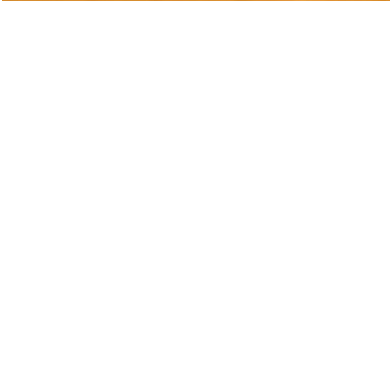
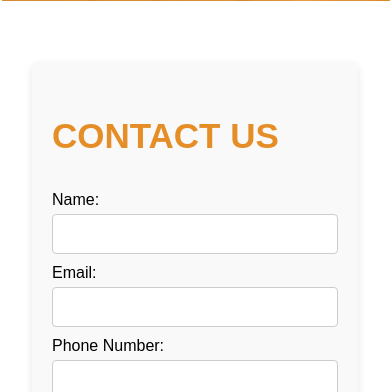
Before and after one commit to MalinduShasan/final_php_project, a PHP site: page / in a window 390 px wide; the page is wider, and only the part inside the window is pictured. Shown: the part 6108-6500 px from the top of that part. Before the commit the page ends 6109 px from the top of that part, so only its background shows below. Run offline with PHP 8.4, Linux system fonts and the light colour scheme.

Commit message:
added contact us part, form validation part.

```diff
--- a/index.php
+++ b/index.php
@@ -192,6 +192,90 @@
             margin-top:60px;
         }
 
+        /*contact us*/
+        .contact-container {
+            display: flex;
+            justify-content: space-between;
+            align-items: flex-start;
+            gap: 20px;
+            padding: 30px;
+            max-width: 1200px;
+            margin: 0 auto;
+        }
+
+        /* Form styling */
+        .contact-form {
+            flex: 1;
+            background-color: #f9f9f9;
+            padding: 20px;
+            border-radius: 8px;
+            box-shadow: 0 4px 8px rgba(0, 0, 0, 0.1);
+        }
+
+        .contact-form h2 {
+            margin-bottom: 20px;
+        }
+
+        .contact-form label {
+            display: block;
+            margin: 10px 0 5px;
+        }
+
+        .contact-form input[type="text"],
+        .contact-form input[type="email"],
+        .contact-form input[type="tel"],
+        .contact-form textarea {
+            width: 100%;
+            padding: 10px;
+            border: 1px solid #ccc;
+            border-radius: 4px;
+            box-sizing: border-box;
+            font-size: 16px;
+        }
+
+        .contact-form textarea {
+            resize: vertical;
+            min-height: 100px;
+        }
+
+        .contact-form button {
+            width: 100%;
+            padding: 10px;
+            background-color: #4CAF50;
+            color: white;
+            border: none;
+            border-radius: 4px;
+            font-size: 18px;
+            cursor: pointer;
+            margin-top: 15px;
+        }
+
+        .contact-form button:hover {
+            background-color: #45a049;
+        }
+
+        /* Map box styling */
+        .map-container {
+            flex: 1;
+            background-color: #e3e3e3;
+            padding: 20px;
+            border-radius: 8px;
+            box-shadow: 0 4px 8px rgba(0, 0, 0, 0.1);
+            text-align: center;
+            margin-top: 20px;
+            width: 100%; /* Full width */
+            max-width: 600px; /* Limit maximum width */
+            height: 400px;
+            overflow: hidden;
+        }
+
+        .map-container iframe {
+            width: 100%;
+            height: 100%;
+            border: 0;
+            border-radius: 4px;
+        }
+
         @media screen and (max-width: 768px) {
             .header-image {
                 padding: 20px;
@@ -236,6 +320,11 @@
                 align-items:center;
             }
 
+            .contact-container {
+                flex-direction: column;
+                margin-top: 30px;
+            }
+
         }
     </style>
     </head>
@@ -271,19 +360,19 @@
                 <!--image gallery-->
                 <div class="row">
                     <div class="column">
-                        <img src="images/cat1.jpg" alt="Image 1">
+                        <img src="images/image_gallery/cat1.jpg" alt="Image 1">
                         <p>Text for Column 1</p>
                     </div>
                     <div class="column">
-                        <img src="images/cat1.jpg" alt="Image 2">
+                        <img src="images/image_gallery/cat1.jpg" alt="Image 2">
                         <p>Text for Column 2</p>
                     </div>
                     <div class="column">
-                        <img src="images/cat1.jpg" alt="Image 3">
+                        <img src="images/image_gallery/cat1.jpg" alt="Image 3">
                         <p>Text for Column 3</p>
                     </div>
                     <div class="column">
-                        <img src="images/cat1.jpg" alt="Image 4">
+                        <img src="images/image_gallery/cat1.jpg" alt="Image 4">
                         <p>Text for Column 4</p>
                     </div>
                 </div>
@@ -320,9 +409,65 @@
                         </p>
                     </div>
                     <div class="about-image">
-                        <img src="images/cat1.jpg" alt="about us image">
+                        <img src="images/about_us_image/cat1.jpg" alt="about us image">
                     </div>
                 </div>
+
+                <!--contact-us-->
+                <div class="contact-container">
+                    <!-- Form section -->
+                    <div class="contact-form">
+                    <p class="topic">CONTACT US</p>
+                        <form id="contactForm" onsubmit="return validateForm()">
+                            <label for="name">Name:</label>
+                            <input type="text" id="name" name="name" >
+
+                            <label for="email">Email:</label>
+                            <input type="email" id="email" name="email" >
+
+                            <label for="phone">Phone Number:</label>
+                            <input type="tel" id="phone" name="phone" pattern="[0-9]{10}" title="Please enter a 10-digit phone number" >
+
+                            <label for="address">Address:</label>
+                            <textarea id="address" name="address" ></textarea>
+
+                            <button type="submit">Submit</button>
+                        </form>
+                    </div>
+
+                    <!-- Map section -->
+                    <div class="map-container">
+                        <iframe src="https://www.google.com/maps/embed?pb=!1m18!1m12!1m3!1d3153.0053152362486!2d-122.41941508468134!3d37.77492977975924!2m3!1f0!2f0!3f0!3m2!1i1024!2i768!4f13.1!3m3!1m2!1s0x80858064c2c65b17%3A0x5e33f5b5a86b48d9!2sSan%20Francisco%2C%20CA%2C%20USA!5e0!3m2!1sen!2s!4v1602543923620!5m2!1sen!2s" allowfullscreen></iframe>
+                    </div>
+                </div>
+
+                <!-- Form validation script -->
+                <script>
+                    function validateForm() {
+                        const name = document.getElementById("name").value;
+                        const email = document.getElementById("email").value;
+                        const phone = document.getElementById("phone").value;
+                        const address = document.getElementById("address").value;
+
+                        if (name === "" || email === "" || phone === "" || address === "") {
+                            alert("Please fill in all fields.");
+                            return false;
+                        }
+
+                        const namePattern = /^[A-Za-z\s]+$/;
+                        if (!namePattern.test(name)) {
+                            alert("Please enter only letters and spaces for the name.");
+                            return false;
+                        }
+
+                        const phonePattern = /^[0-9]{10}$/;
+                        if (!phonePattern.test(phone)) {
+                            alert("Please enter a valid 10-digit phone number.");
+                            return false;
+                        }
+                        return true;
+                    }
+                </script>
             </div>
         </body>
 </html>
```
Also changed, not shown: images/about_us_image/cat1.jpg (renamed from images/cat1.jpg), images/image_gallery/cat1.jpg (added).
